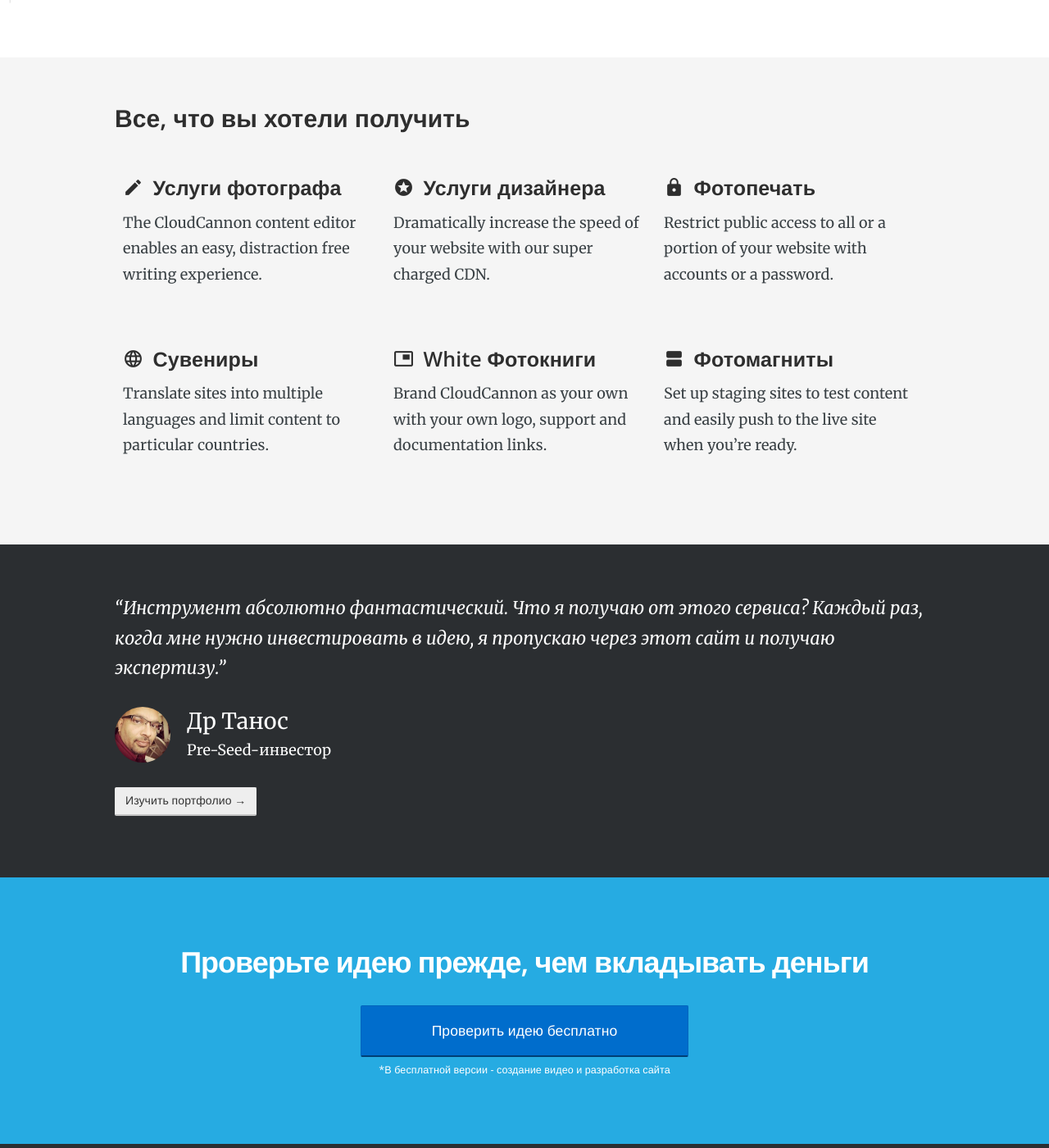
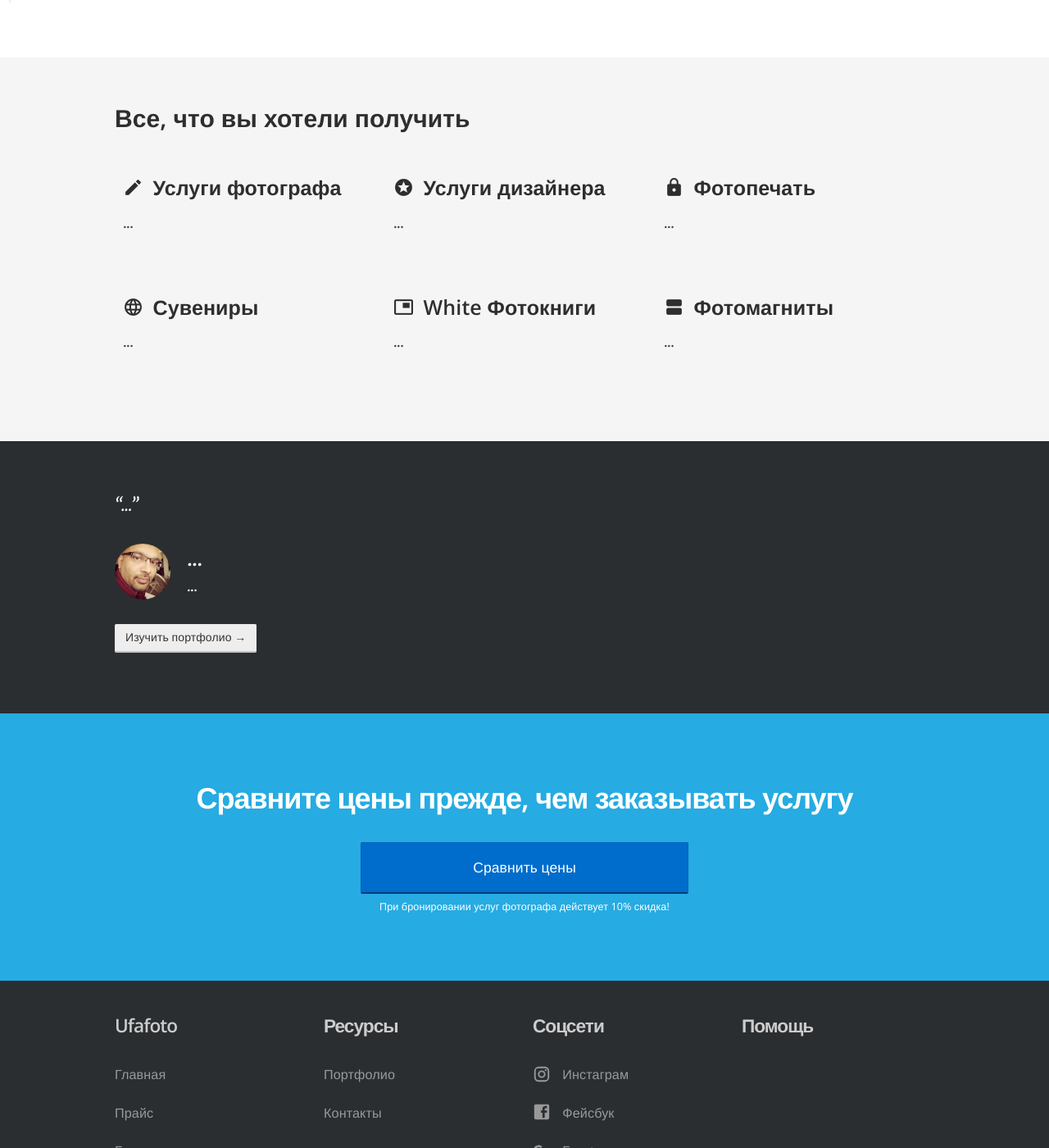
Before and after one commit to RakhimyanTim/ufafoto.github.io, a Jekyll site: the page built from pages/index.html, in a window 1280 px wide and 1400 px high, scrolled down 2380 px. Shown: the whole window at 82% size. Built offline with Jekyll 4.4.1, drawn with Linux system fonts in a browser that asks for light colours; nearby versions of some CDN libraries; some of the changed text lies outside the part shown.

Commit message:
Update index.html

```diff
--- a/pages/index.html
+++ b/pages/index.html
@@ -34,12 +34,12 @@
 	<div class="container">
 		<div class="new-text">
 			<h3>Услуги <strong>фотографа</strong></h3>
-			<p>CloudCannon syncs files with GitHub, Bitbucket or Dropbox.</p>
-			<p><strong>Developers</strong> continue to work locally with their favourite tools.</p>
-			<p><strong>Non-developers</strong> content changes are committed/pushed back to the connected storage provider.</p>
+			<p>...</p>
+			<p>...</p>
+			<p>...</p>
 		</div>
 		<div class="inew-image">
-			<img src="/img/home/storage-provider.png" width="550" alt="Storage Provider" srcset="/img/home/storage-provider.png 600w, /img/home/storage-provider@2x.png 1257w">
+			<img src="/img/home/storage-provider.png" width="550" alt="Услуги фотографа" srcset="/img/home/storage-provider.png 600w, /img/home/storage-provider@2x.png 1257w">
 		</div>
 	</div>
 </section>
@@ -48,22 +48,22 @@
 	<div class="container" id="landing-page-content">
 		<div class="new-text">
 			<h3>Услуги <strong>дизайнера</strong></h3>
-			<p>Developers and non-developers easily collaborate on sites without stepping on each other’s toes.</p>
-			<p><strong>Developers</strong> have complete control over the source code and simply build static or Jekyll websites. </p>
-			<p><strong>Non-developers</strong> update content visually using the CloudCannon inline editor.</p>
+			<p>...</p>
+			<p>...</p>
+			<p>...</p>
 		</div>
 		<div class="new-image">
 			<div class="push-down hide-on-mobile">
 				<link rel="stylesheet" href="/js/twentytwenty.css">
 				<div class="before-after-slider twentytwenty-container">
-					<img class="screenshot" src="/img/home/developers.jpg" alt="developers" srcset="/img/home/developers.jpg 800w, /img/home/developers@2x.jpg 1600w">
-					<img class="screenshot" src="/img/home/non-developers.jpg" alt="non-developers" srcset="/img/home/non-developers.jpg 800w, /img/home/non-developers@2x.jpg 1600w">
+					<img class="screenshot" src="/img/home/developers.jpg" alt="До" srcset="/img/home/developers.jpg 800w, /img/home/developers@2x.jpg 1600w">
+					<img class="screenshot" src="/img/home/non-developers.jpg" alt="После" srcset="/img/home/non-developers.jpg 800w, /img/home/non-developers@2x.jpg 1600w">
 				</div>
 				<img style="position: relative; top: 40px" src="/img/home/arrows.png" width="550" alt="Arrows">
 			</div>
 			<div class="show-on-mobile">
-				<img class="screenshot" src="/img/home/developers.jpg" alt="developers" srcset="/img/home/developers.jpg 800w, /img/home/developers@2x.jpg 1600w">
-				<img class="screenshot" src="/img/home/non-developers.jpg" alt="non-developers" srcset="/img/home/non-developers.jpg 800w, /img/home/non-developers@2x.jpg 1600w">
+				<img class="screenshot" src="/img/home/developers.jpg" alt="До" srcset="/img/home/developers.jpg 800w, /img/home/developers@2x.jpg 1600w">
+				<img class="screenshot" src="/img/home/non-developers.jpg" alt="После" srcset="/img/home/non-developers.jpg 800w, /img/home/non-developers@2x.jpg 1600w">
 			</div>
 		</div>
 	</div>
@@ -75,28 +75,28 @@
 		<div class="other-features">
 			<div class="col-1-3">
 				<h4><i class="material-icons">create</i> Услуги фотографа</h4>
-				<p>The CloudCannon content editor enables an easy, distraction free writing experience.</p>
+				<p>...</p>
 			</div>
 			<div class="col-1-3">
 				<h4><i class="material-icons">stars</i> Услуги дизайнера</h4>
-				<p>Dramatically increase the speed of your website with our super charged CDN.</p>
+				<p>...</p>
 			</div>
 			<div class="col-1-3">
 				<h4><i class="material-icons">https</i> Фотопечать</h4>
-				<p>Restrict public access to all or a portion of your website with accounts or a password.</p>
+				<p>...</p>
 			</div>
 
 			<div class="col-1-3">
 				<h4><i class="material-icons">language</i> Сувениры</h4>
-				<p>Translate sites into multiple languages and limit content to particular countries.</p>
+				<p>...</p>
 			</div>
 			<div class="col-1-3">
 				<h4><i class="material-icons">picture_in_picture</i> White Фотокниги</h4>
-				<p>Brand CloudCannon as your own with your own logo, support and documentation links.</p>
+				<p>...</p>
 			</div>
 			<div class="col-1-3">
 				<h4><i class="material-icons">view_agenda</i> Фотомагниты</h4>
-				<p>Set up staging sites to test content and easily push to the live site when you’re ready.</p>
+				<p>...</p>
 			</div>
 		</div>
 	</div>
@@ -107,10 +107,10 @@
 
 <blockquote class="testimonial" style="margin: 0;">
 	<div class="container">
-		<p class="quote">Инструмент абсолютно фантастический. Что я получаю от этого сервиса? Каждый раз, когда мне нужно инвестировать в идею, я пропускаю через этот сайт и получаю экспертизу.</p>
+		<p class="quote">...</p>
 		<div class="author">
 			<img src="/img/customers/netflix/ashi-small.jpg" width="68" height="68" srcset="/img/customers/netflix/ashi-small.jpg 68w, /img/customers/netflix/ashi-small@2x.jpg 136w">
-			<p><span>Др Танос</span><br>Pre-Seed-инвестор</p>
+			<p><span>...</span><br>...</p>
 		</div>
 		<p style="margin-top: 30px;"><a class="btn" href="/gallery/">Изучить портфолио &rarr;</a></p>
 	</div>
@@ -118,8 +118,8 @@
 
 <section class="bright-section centered">
 	<div class="container">
-		<h2>Проверьте идею прежде, чем  вкладывать деньги</h2>
-		<p style="margin:0;"><a href="https://docs.google.com/forms/d/e/1FAIpQLSfA7j4SrY-6EHuOiqnMStcfDFdO40rDrZnk1Y3PsfuBPKN5DQ/viewform?usp=sf_link" class="btn btn-primary btn-large btn-block btn-centered sign-up">Проверить идею бесплатно</a>
-		<span class="btn-sub-text new-content">*В бесплатной версии - создание видео и разработка сайта</span></p>
+		<h2>Сравните цены прежде, чем  заказывать услугу</h2>
+		<p style="margin:0;"><a href="#" class="btn btn-primary btn-large btn-block btn-centered sign-up">Сравнить цены</a>
+		<span class="btn-sub-text new-content">При бронировании услуг фотографа действует 10% скидка!</span></p>
 	</div>
 </section>
```
Also changed, not shown: other parts of pages/index.html (+1 -1 lines).
